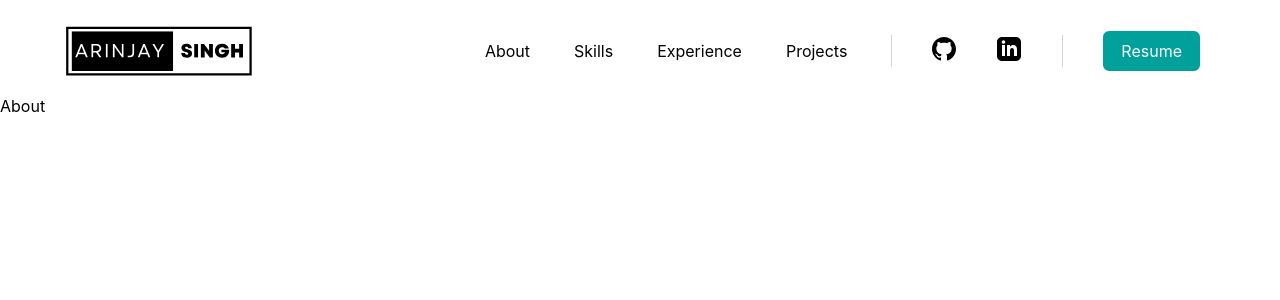
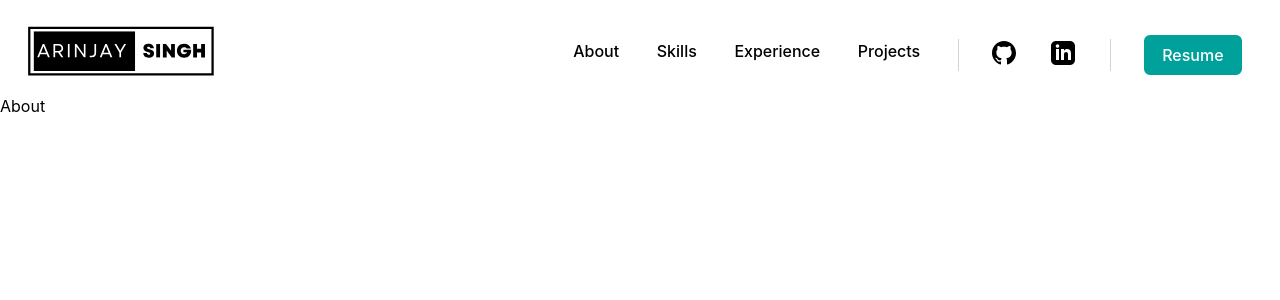
Before and after one commit to arinjay-singh/portfolio, a Next.js app: page /about in a window 1280 px wide. Shown: the top 300 px of the page. Built offline with nearby package versions, Linux system fonts and the light colour scheme.

Commit message:
finally finished dropdown menu, fully functioning

```diff
--- /dev/null
+++ b/components/layout/dropdown.js
@@ -0,0 +1,18 @@
+import Link from "next/link";
+import classes from "./nav-bar.module.css";
+
+function Dropdown(props) {
+  const { navitem, items } = props;
+
+  return (
+    <div className={classes.dropdown}>
+      {items.map((item) => (
+        <Link href={`/${navitem}/${item}`}>
+          {item}
+        </Link>
+      ))}
+    </div>
+  );
+}
+
+export default Dropdown;
--- a/components/layout/nav-bar.js
+++ b/components/layout/nav-bar.js
@@ -4,6 +4,7 @@ import classes from "./nav-bar.module.css";
 import GithubLogo from "./github-logo";
 import LinkedinLogo from "./linkedin-logo";
 import DropArrrow from "./drop-arrow";
+import Dropdown from "./dropdown";
 
 function NavigationBar() {
   return (
@@ -13,29 +14,49 @@ function NavigationBar() {
       </Link>
       <nav>
         <ul>
-          <li>
+          <li className={classes.drop}>
             <Link href="/about" className={classes.navitem}>
               About
-              <DropArrrow />
+              <DropArrrow className={classes.svg}/>
             </Link>
+            <Dropdown
+              navitem="about"
+              items={["me", "this website"]}
+              className={classes.dropdown}
+            />
           </li>
-          <li>
+          <li className={classes.drop}>
             <Link href="/skills" className={classes.navitem}>
               Skills
               <DropArrrow />
             </Link>
+            <Dropdown
+              navitem="skills"
+              items={["languages", "frameworks", "tools"]}
+              className={classes.dropdown}
+            />
           </li>
-          <li>
+          <li className={classes.drop}>
             <Link href="/experience" className={classes.navitem}>
               Experience
               <DropArrrow />
             </Link>
+            <Dropdown
+              navitem="experience"
+              items={["work", "projects"]}
+              className={classes.dropdown}
+            />
           </li>
-          <li>
+          <li className={classes.drop}>
             <Link href="/projects" className={classes.navitem}>
               Projects
               <DropArrrow />
             </Link>
+            <Dropdown
+              navitem="projects"
+              items={["personal", "school"]}
+              className={classes.dropdown}
+            />
           </li>
           <li className={classes.vertical}></li>
           <li className={classes.logo}>
--- a/components/layout/nav-bar.module.css
+++ b/components/layout/nav-bar.module.css
@@ -2,22 +2,28 @@
   width: 100%;
   height: 6rem;
   background-color: white;
+  justify-content: space-between;
   display: flex;
-  justify-content: space-between;
   align-items: top;
-  padding: 1% 5%;
+  padding: 1% 2%;
 }
 
 .header ul {
   list-style: none;
+  align-items: center;
   display: flex;
-  align-items: center;
   margin: 0;
-  padding: 2.5% 0%;
+  padding: 3.2% 0%;
 }
 
 .header li {
-  margin: 0 1rem;
+  margin: 0 0.8rem;
+}
+
+.header .drop{
+  margin: 0 0.8rem;
+  height: 1.7rem;
+
 }
 
 .header a:hover,
@@ -33,6 +39,7 @@
 
   .header a {
     font-size: 1rem;
+    font-weight: 500;
   }
 }
 
@@ -74,3 +81,21 @@
   align-items: center;
   gap: 0.25rem;
 }
+
+.header li .dropdown {
+  visibility: hidden;
+  display: flex;
+  flex-direction: column;
+  position: absolute;
+  background-color: white;
+  border-radius: 6px;
+  padding: 1rem;
+  margin-top: 0.5rem;
+  z-index: 1;
+  gap: 0.5rem;
+}
+
+.header li:hover .dropdown {
+  visibility: visible;
+  box-shadow: 0 0 3px 1px rgba(0, 0, 0, 0.1);
+}
--- a/pages/about.js
+++ b/pages/about.js
@@ -1,5 +1,5 @@
 function About() {
-    return <div>About</div>;
+  return <div>About</div>;
 }
 
 export default About;
```
